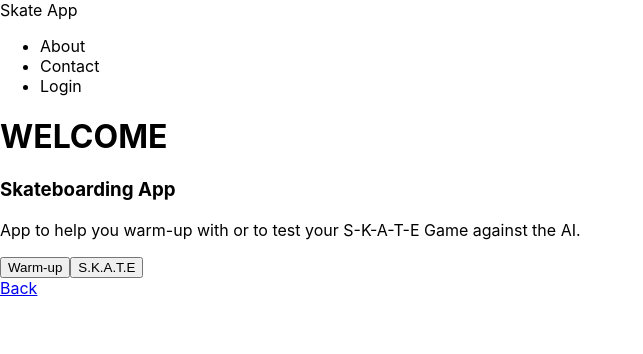
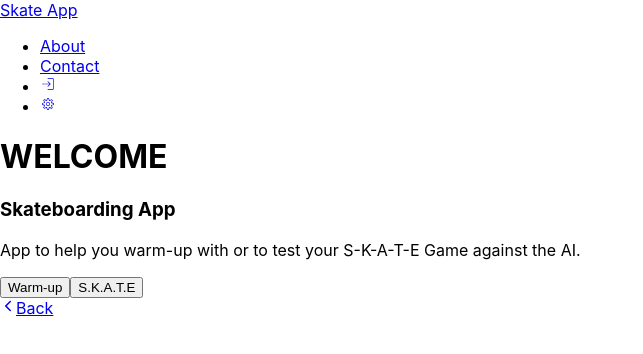
Before and after one commit to DLong86/game-of-skate, a React (Create React App) app: page /home in a window 1280 px wide. Shown: the top 354 px of the page, without its empty margins (0-643 px from the left). Built offline with nearby package versions, Linux system fonts and the light colour scheme.

Commit message:
added - react-icons

```diff
--- a/package.json
+++ b/package.json
@@ -8,6 +8,7 @@
     "@testing-library/user-event": "^13.5.0",
     "react": "^18.2.0",
     "react-dom": "^18.2.0",
+    "react-icons": "^5.0.1",
     "react-router-dom": "^6.22.1",
     "react-scripts": "5.0.1",
     "web-vitals": "^2.1.4"
--- a/src/components/Navbar.jsx
+++ b/src/components/Navbar.jsx
@@ -1,13 +1,30 @@
 import React from "react";
+import { Link } from "react-router-dom";
+import { CiSettings, CiLogin } from "react-icons/ci";
 
 export default function Navbar() {
   return (
-    <nav>
-      <div className="">Skate App</div>
+    <nav className="flex flex-row">
+      <div className="">
+        <Link to="/">Skate App</Link>
+      </div>
       <ul>
-        <li>About</li>
-        <li>Contact</li>
-        <li>Login</li>
+        <li>
+          <Link to="/about">About</Link>
+        </li>
+        <li>
+          <Link to="/contact">Contact</Link>
+        </li>
+        <li>
+          <Link to="/login">
+            <CiLogin />
+          </Link>
+        </li>
+        <li>
+          <Link to="/settings">
+            <CiSettings />
+          </Link>
+        </li>
       </ul>
     </nav>
   );
--- a/src/pages/Home.jsx
+++ b/src/pages/Home.jsx
@@ -1,6 +1,7 @@
 import React from "react";
 import Button from "../components/Button";
 import { Link } from "react-router-dom";
+import { IoIosArrowBack } from "react-icons/io";
 
 export default function Home() {
   return (
@@ -15,7 +16,10 @@ export default function Home() {
         <Button text="Warm-up" />
         <Button text="S.K.A.T.E" />
       </div>
-      <Link to="/">Back</Link>
+      <Link to="/">
+        <IoIosArrowBack />
+        Back
+      </Link>
     </div>
   );
 }
```
Also changed, not shown: 1 other file (tests, documents, lock files or other folders).
